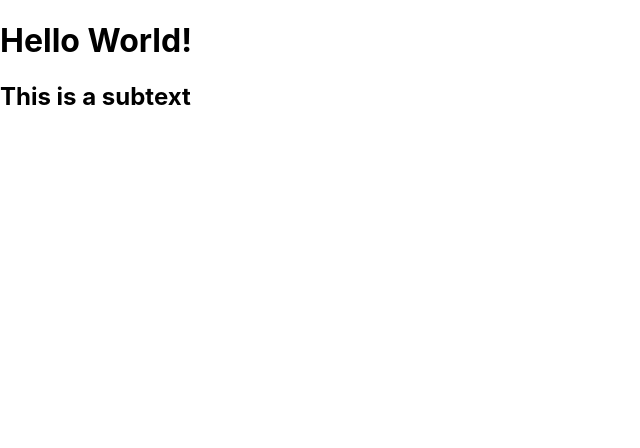
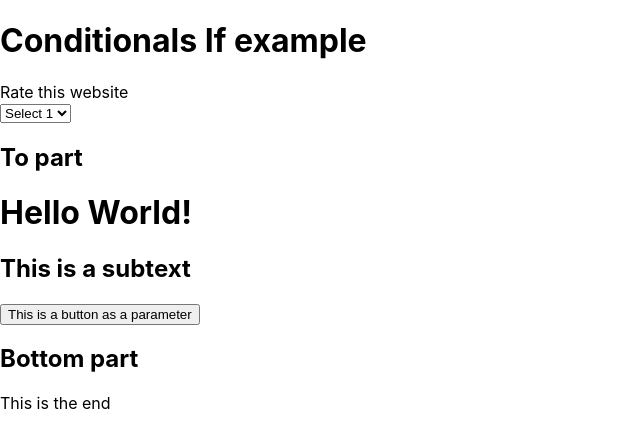
Before and after one commit to huycanh14/movies-app, a React (Create React App) app in the folder react-movies/: page / in a window 1280 px wide. Shown: the top 448 px of the page, without its empty margins (0-640 px from the left). Built offline with nearby package versions, Linux system fonts and the light colour scheme.

Commit message:
Projecting Content

```diff
--- a/react-movies/src/ConditionalsIfSeveralComponent.tsx
+++ b/react-movies/src/ConditionalsIfSeveralComponent.tsx
@@ -1,6 +1,7 @@
 import { useState } from "react";
 import Simple from "./Simple";
 import SelectNumber from "./SelectNumber";
+import ProjectContent from "./ProjectContent";
 
 export default function ConditionalsIfSeveralComponent() {
     const [selectedRate, setSelectedRate] = useState(1);
@@ -24,12 +25,20 @@ export default function ConditionalsIfSeveralComponent() {
             <h1>Conditionals If example</h1>
             <div>Rate this website</div>
             {/* <SelectNumber maxValue={10} onSelected={ setSelectedRate}/> */}
-            <SelectNumber  onSelected={(value) => {
+            <SelectNumber
+                selectedContent={(value)=> `Select ${value}`}
+                onSelected={(value) => {
                 setSelectedRate(value);
             }}/>
-            <div>
+            {/* <div>
                 {displayResult()}
-            </div>
+            </div> */}
+            <ProjectContent bottomPart={<><span>This is the end</span></>}>
+                <>
+                    <Simple />
+                    <button onClick={() => console.log('I was clicked')}>This is a button as a parameter</button>
+                </>
+            </ProjectContent>
         </>
     )
 }
--- /dev/null
+++ b/react-movies/src/ProjectContent.tsx
@@ -0,0 +1,15 @@
+export default function ProjectContent(props: projectContentProps) {
+    return (
+        <>
+            <h2>To part</h2>
+            {props.children}
+            <h2>Bottom part</h2>
+            {props.bottomPart}
+        </>
+    );
+}
+
+interface projectContentProps{
+    children: React.ReactNode;
+    bottomPart: React.ReactNode;
+}
--- a/react-movies/src/SelectNumber.tsx
+++ b/react-movies/src/SelectNumber.tsx
@@ -6,7 +6,7 @@ export default function SelectNumber(props: selectNumberProps) {
                 // setSelectedRate(parseInt(e.target.value, 10));
                 props.onSelected( parseInt(e.target.value, 10));
             }}>
-                {arr.map((_, index) => <option key={index+1} value={index+1}>{index+1}</option>)}
+                {arr.map((_, index) => <option key={index+1} value={index+1}>{props.selectedContent(index+1)}</option>)}
                 {/* arr.map((_, index) : '_': ko muốn nói gì, ko nói đén giá trị */}
             </select>
         </>
@@ -16,6 +16,7 @@ export default function SelectNumber(props: selectNumberProps) {
 interface selectNumberProps {
     maxValue: number;
     onSelected(value: number): void;
+    selectedContent(value: number): React.ReactNode;
 }
 
 SelectNumber.defaultProps = {
--- a/react-movies/src/index.tsx
+++ b/react-movies/src/index.tsx
@@ -2,12 +2,13 @@ import React from 'react';
 import ReactDOM from 'react-dom';
 import './index.css';
 // import App from './App';
-import Simple from './Simple';
+// import Simple from './Simple';
 import reportWebVitals from './reportWebVitals';
+import ConditionalsIfSeveralComponent from './ConditionalsIfSeveralComponent';
 
 ReactDOM.render(
   <React.StrictMode>
-    <Simple />
+    <ConditionalsIfSeveralComponent />
   </React.StrictMode>,
   document.getElementById('root')
 );
```
